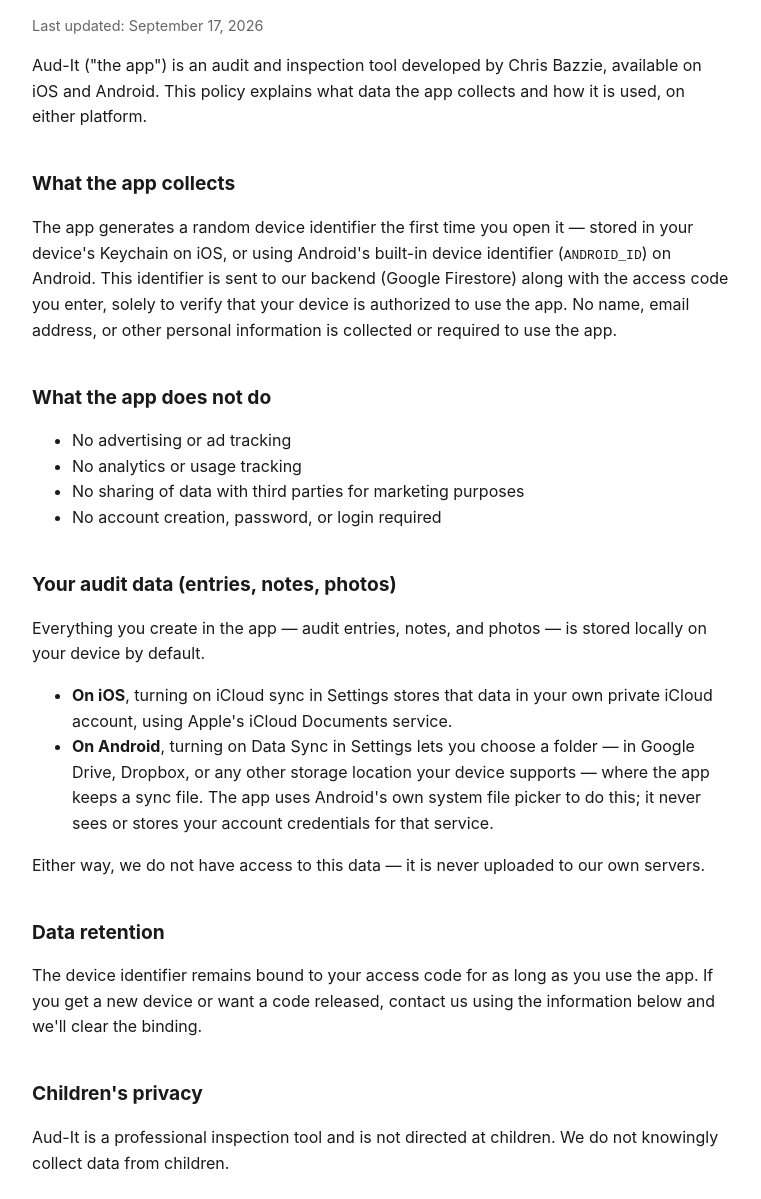
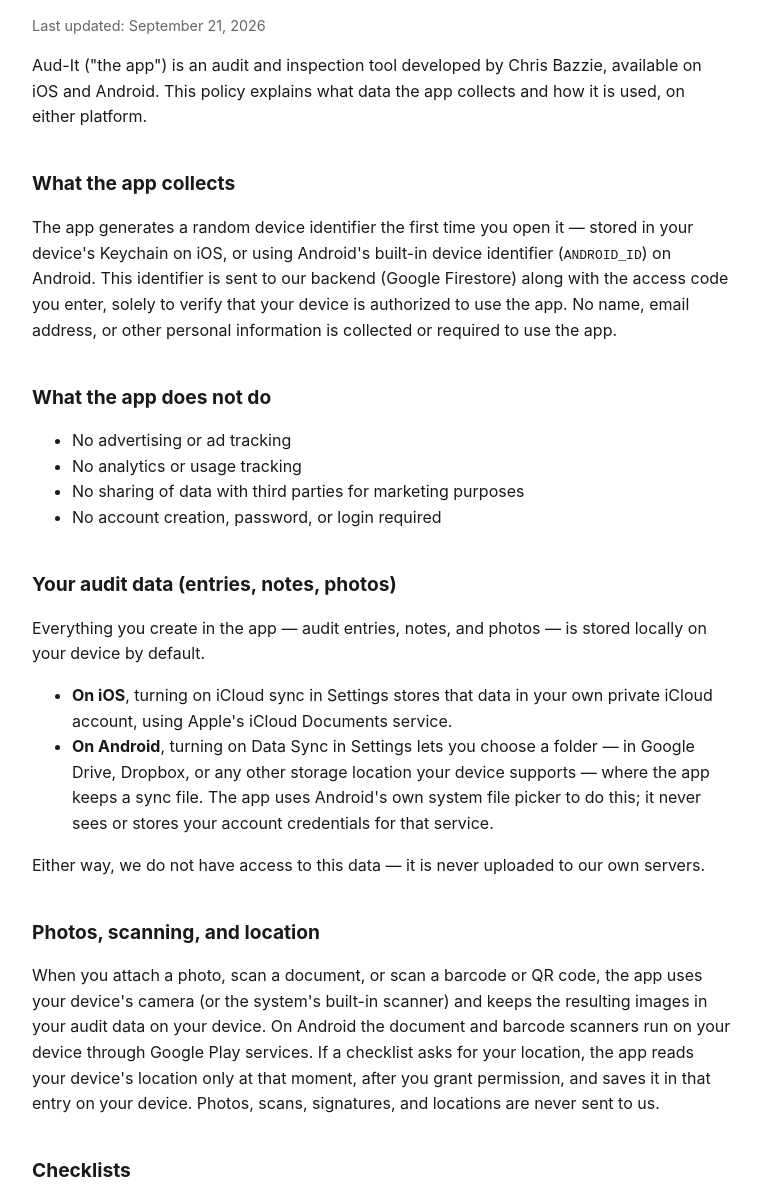
Before and after one commit to chrisbazzie-dotcom/audit-app-site, a plain HTML site: page index.html in a window 1280 px wide. Shown: the part 84-1283 px from the top of the page, without its empty margins (258-1019 px from the left). Drawn offline with Linux system fonts and the light colour scheme.

Commit message:
Privacy policy: add photos/scanning/location and checklists sections

```diff
--- a/index.html
+++ b/index.html
@@ -13,7 +13,7 @@
 </head>
 <body>
 <h1>Aud-It Privacy Policy</h1>
-<p class="updated">Last updated: September 17, 2026</p>
+<p class="updated">Last updated: September 21, 2026</p>
 
 <p>Aud-It ("the app") is an audit and inspection tool developed by Chris Bazzie, available on iOS and Android. This policy explains what data the app collects and how it is used, on either platform.</p>
 
@@ -36,6 +36,12 @@
 </ul>
 <p>Either way, we do not have access to this data — it is never uploaded to our own servers.</p>
 
+<h2>Photos, scanning, and location</h2>
+<p>When you attach a photo, scan a document, or scan a barcode or QR code, the app uses your device's camera (or the system's built-in scanner) and keeps the resulting images in your audit data on your device. On Android the document and barcode scanners run on your device through Google Play services. If a checklist asks for your location, the app reads your device's location only at that moment, after you grant permission, and saves it in that entry on your device. Photos, scans, signatures, and locations are never sent to us.</p>
+
+<h2>Checklists</h2>
+<p>The app can download checklists that have been published for you. This is a read-only request to our backend (Google Firestore) for the checklist text; it sends no audit data. As with any internet request, your device's IP address is visible to the servers that handle it. Your answers to a checklist are saved as an ordinary entry in your audit data on your device.</p>
+
 <h2>Data retention</h2>
 <p>The device identifier remains bound to your access code for as long as you use the app. If you get a new device or want a code released, contact us using the information below and we'll clear the binding.</p>
 
```
